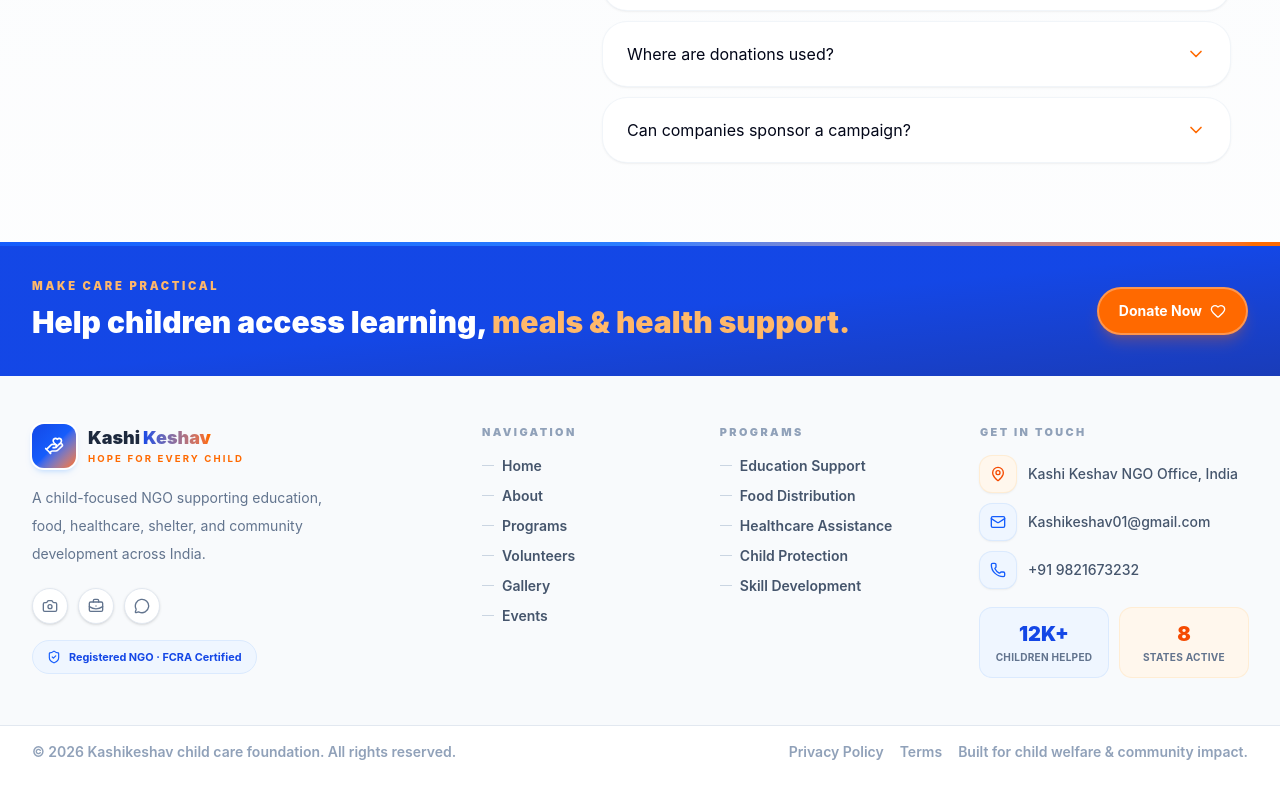
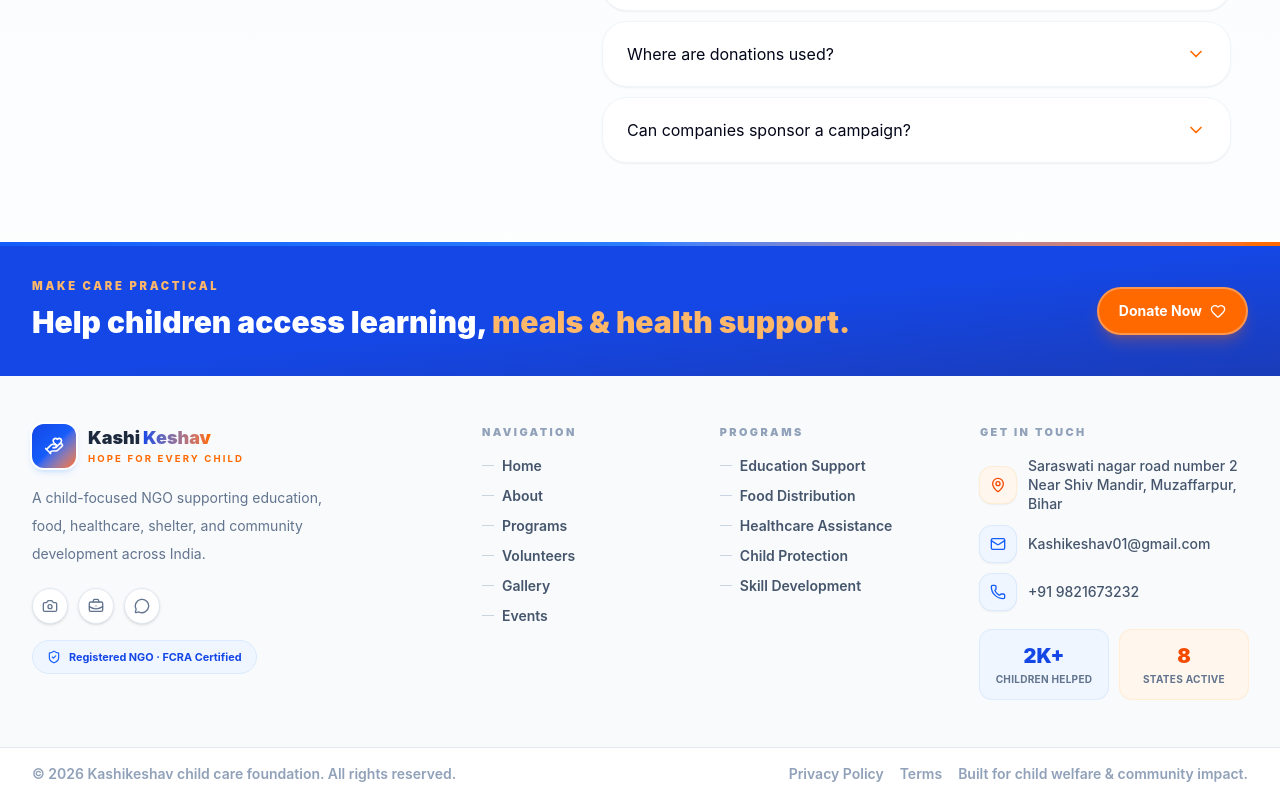
Before and after one commit to AbhirajSingh-1/Kashi-Keshav, a React (Vite) app: page /contact in a window 1280 px wide. Shown: the part 2066-2866 px from the top of the page. Before the commit the page ends 2844 px from the top, so only its background shows below. Built offline with nearby package versions, Linux system fonts and the light colour scheme.

Commit message:
Final UI design completed

```diff
--- a/src/components/Footer.jsx
+++ b/src/components/Footer.jsx
@@ -129,7 +129,7 @@ export default function Footer() {
 
             <div className="grid gap-3">
               {[
-                { icon: "MapPin", text: "Kashi Keshav NGO Office, India", color: "orange" },
+                { icon: "MapPin", text: "Saraswati nagar road number 2 Near Shiv Mandir, Muzaffarpur, Bihar ", color: "orange" },
                 { icon: "Mail", text: "Kashikeshav01@gmail.com", color: "blue" },
                 { icon: "Phone", text: "+91 9821673232", color: "blue" },
               ].map(({ icon, text, color }) => (
@@ -150,7 +150,7 @@ export default function Footer() {
 
             <div className="mt-5 grid grid-cols-2 gap-3">
               {[
-                { num: "12K+", label: "Children Helped", color: "blue" },
+                { num: "2K+", label: "Children Helped", color: "blue" },
                 { num: "8", label: "States Active", color: "orange" },
               ].map(({ num, label, color }) => (
                 <div
--- a/src/data/siteData.js
+++ b/src/data/siteData.js
@@ -148,7 +148,7 @@ export const founder = {
   imageFit: "contain",
   imagePosition: "center",
   contribution:
-    "Sakshi leads Kashi Keshav with a focus on education access, emotional care, and volunteer-led community support for children.",
+    "Ms. Sakshi leads Kashi Keshav with a focus on education access, emotional care, and volunteer-led community support for children.",
 }
 
 export const volunteers = [
--- a/src/pages/Contact.jsx
+++ b/src/pages/Contact.jsx
@@ -73,7 +73,7 @@ export default function Contact() {
               <h3 className="text-xl font-black text-slate-950 sm:text-2xl">Contact details</h3>
               <div className="mt-6 grid gap-4">
                 {[
-                  ["MapPin", "Address", "Kashi Keshav NGO Office, India"],
+                  ["MapPin", "Address", "Saraswati nagar road number 2 Near Shiv Mandir, Muzaffarpur, Bihar "],
                   ["Mail", "Email", "Kashikeshav01@gmail.com"],
                   ["Phone", "Phone", "+91 9821673232"],
                 ].map(([icon, label, value]) => (
--- a/src/pages/Home.jsx
+++ b/src/pages/Home.jsx
@@ -38,6 +38,8 @@ export default function Home() {
             <p className="mb-4 inline-flex rounded-full bg-white/12 px-3 py-1.5 text-[0.68rem] font-black uppercase tracking-[0.14em] text-orange-100 ring-1 ring-white/20 backdrop-blur sm:mb-5 sm:px-4 sm:py-2 sm:text-xs sm:tracking-[0.2em]">
               Child welfare NGO across India
             </p>
+            <p className="mb-4 inline-flex rounded-full bg-white/12 px-3 py-1.5 text-[0.68rem] font-black uppercase tracking-[0.14em] text-orange-100 ring-1 ring-white/20 backdrop-blur sm:mb-5 sm:px-4 sm:py-2 sm:text-xs sm:tracking-[0.2em]">
+Foundation date-27/01/2025            </p>
             <h1 className="text-balance text-3xl font-black leading-[1.08] min-[380px]:text-4xl sm:text-6xl sm:leading-[1.03] lg:text-7xl">
               Every child deserves safety, learning, and a hopeful tomorrow.
             </h1>
```
